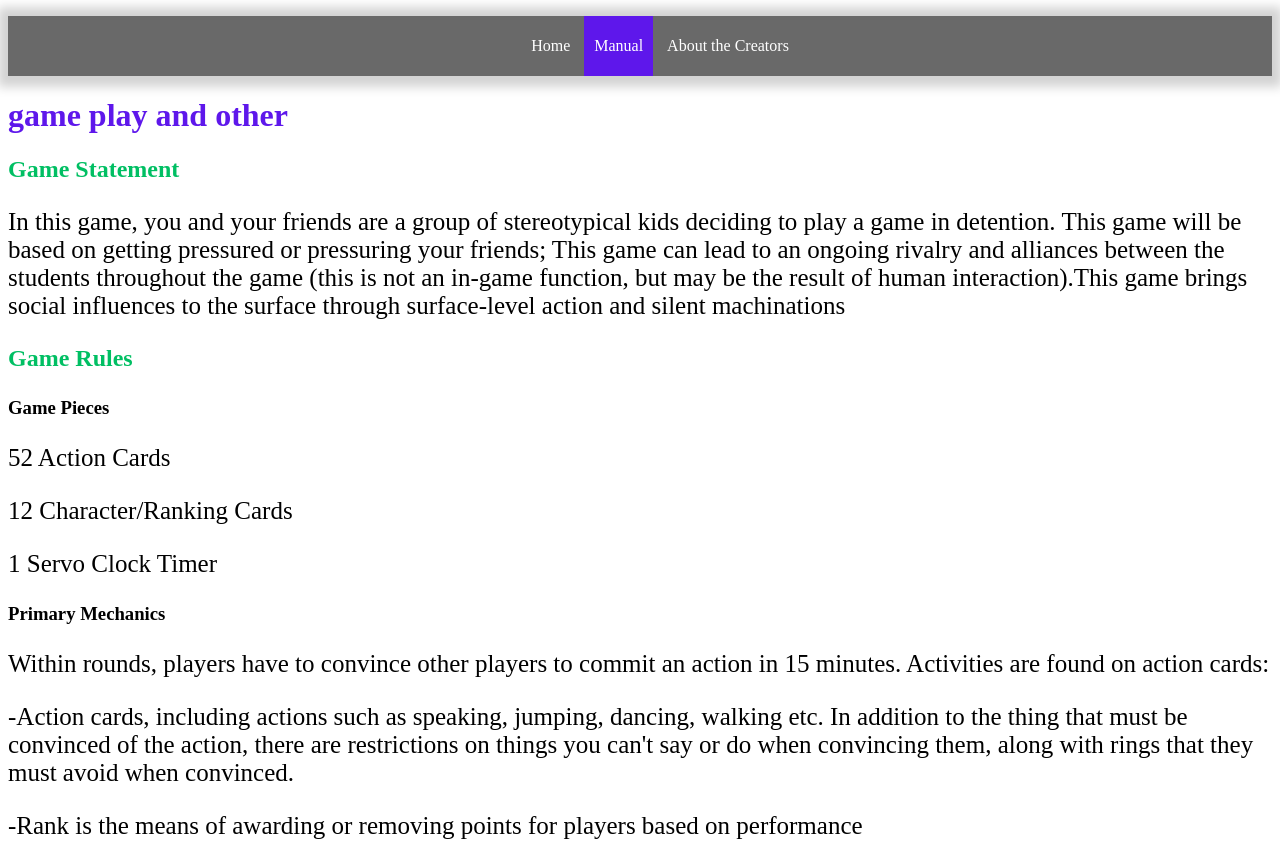
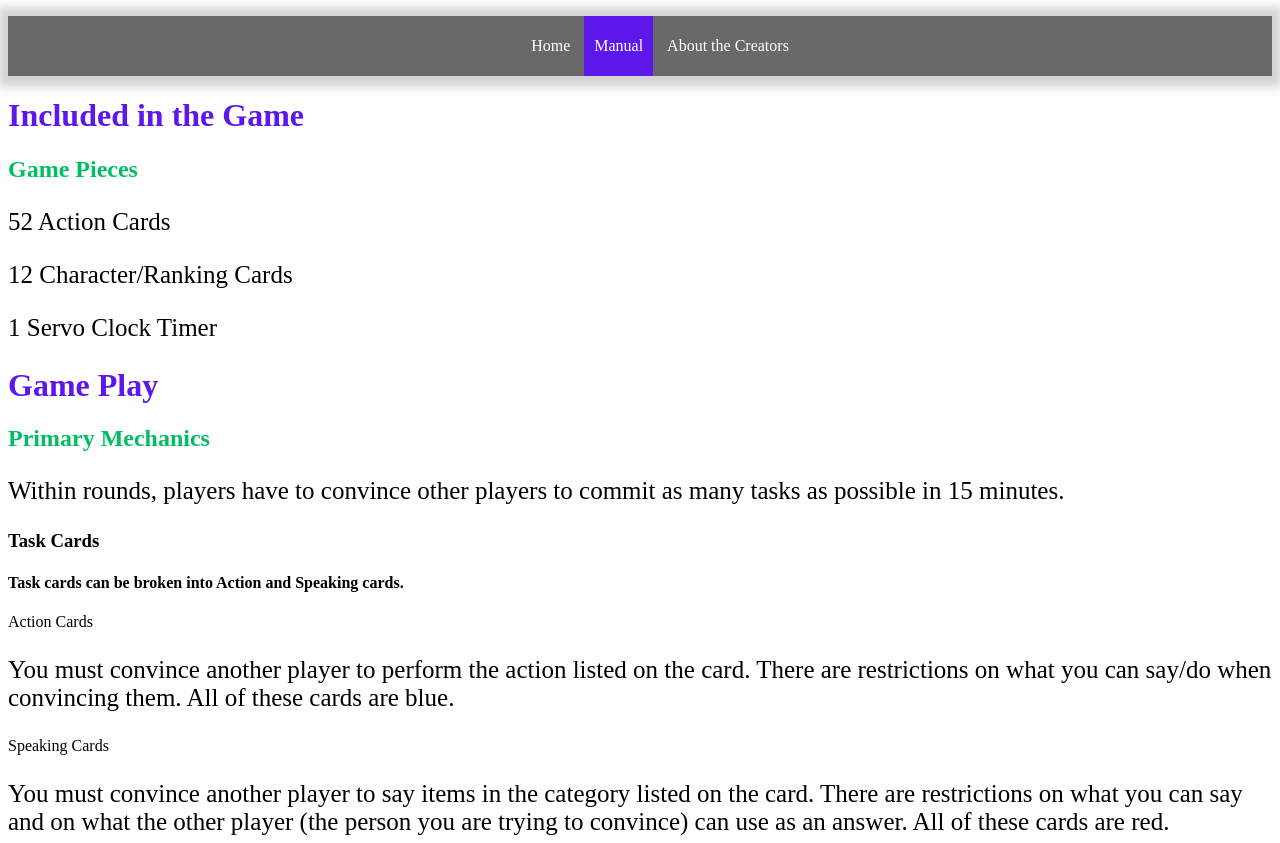
Before and after one commit to xavierhazel/peerpressure, a plain HTML site: page rules.html in a window 1280 px wide. Shown: the top 843 px of the page. Drawn offline with Linux system fonts and the light colour scheme.

Commit message:
Update rules.html

```diff
--- a/rules.html
+++ b/rules.html
@@ -24,46 +24,34 @@
   </ul>
 </nav>
 
-      <h1>game play and other</h1>
+      <h1>Included in the Game</h1>
 
-      <h2>Game Statement </h2>
-
-      <p>
-In this game, you and your friends are a group of stereotypical kids deciding to play a game in detention.
-This game will be based on getting pressured or pressuring your friends; This game can lead to an ongoing
-rivalry and alliances between the students throughout the game (this is not an in-game function, but may be
-the result of human interaction).This game brings social influences to the surface through surface-level
-action and silent machinations
- </p>
- <h2>Game Rules</h2>
- <p>
-<h3>Game Pieces </h3>
+<h2>Game Pieces </h2>
 
 
  <p>
 52 Action Cards
  </p>
-
  <p>
 12 Character/Ranking Cards
  </p>
-
  <p>
 1 Servo Clock Timer
  </p>
- <h3>Primary Mechanics</h3>
- <p>
 
-Within rounds, players have to convince other players to commit an action in 15 minutes. Activities are found on action cards:
-</p>
+    <h1> Game Play </h1>
+ <h2>Primary Mechanics</h2>
+ <p> Within rounds, players have to convince other players to commit as many tasks as possible in 15 minutes. </p>
 
- <p>
--Action cards, including actions such as speaking, jumping, dancing, walking etc. In addition to the thing that must be convinced of the action,
-there are restrictions on things you can't say or do when convincing them, along with rings that they must avoid when convinced.
- </p>
- <p>
--Rank is the means of awarding or removing points for players based on performance
- </p>
+    <h3> Task Cards </h3>
+    <h4>Task cards can be broken into Action and Speaking cards.</h4>
+    <span class="Action"> Action Cards </span><p>You must convince another player to perform the action listed on the card. There are restrictions on what you can say/do when convincing them. All of these cards are blue.
+    </p>
+
+    <span class="Speaking"> Speaking Cards </spam> <p> You must convince another player to say items in the category listed on the card. There are restrictions on what you can say and on what the other player (the person you are trying to convince) can use as an answer. All of these cards are red.
+    </p>
+
+
  <h3>Roles And Rank Mechanics</h3>
  <p>
 Role cards determine the acceptability and influence of other players following how their role cards interact, the characters and their roles in detention include
```
